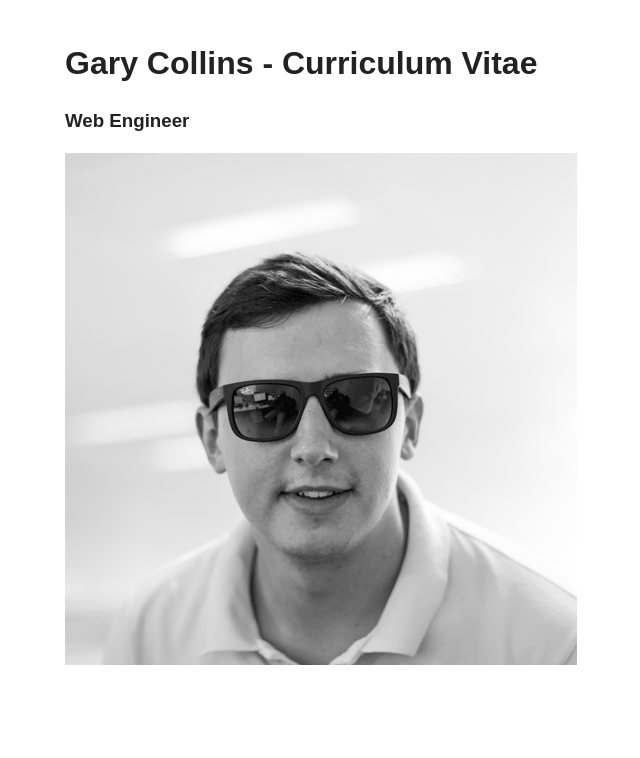
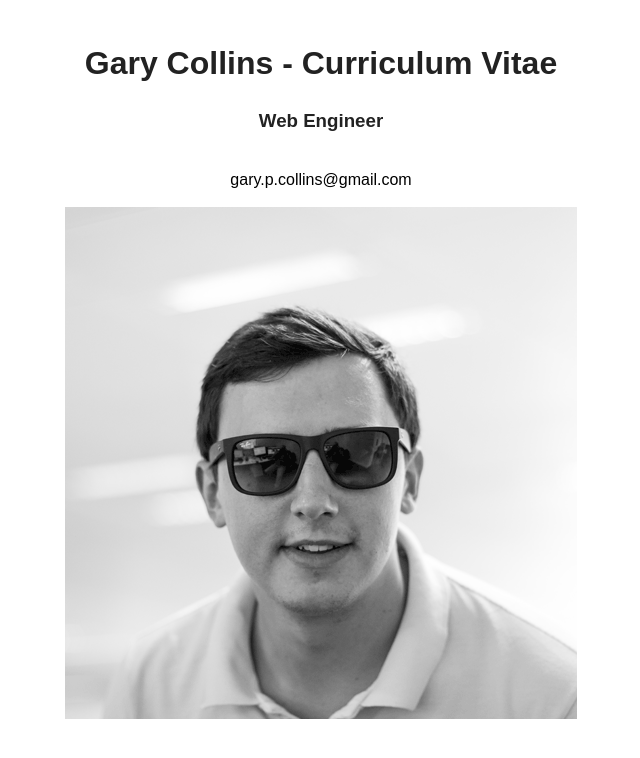
Before and after one commit to Gazzinho/garycollinscv, a plain HTML site: page index.html in a window 1280 px wide. Shown: the whole page, without its empty margins (319-959 px from the left). Drawn offline with nearby package versions, Linux system fonts and the light colour scheme.

Commit message:
Basic styles + email address
Addded email address and basic styling

```diff
--- a/css/cv.css
+++ b/css/cv.css
@@ -4,3 +4,21 @@
   margin-top: 20px;
   margin-bottom: 20px;
 }
+
+a, a:hover, a:visited, a:active {
+  color: #000;
+  text-decoration: none;
+}
+
+.main-title {
+  text-align: center;
+}
+
+.occupation {
+  text-align: center;
+}
+
+.contact {
+  display: table;
+  margin: 0 auto;
+}
--- a/index.html
+++ b/index.html
@@ -27,6 +27,10 @@
 
             <h1 class="main-title">Gary Collins - Curriculum Vitae</h1>
             <h3 class="occupation">Web Engineer</h3>
+            <section class="contact">
+                <p class="email"><a href="mailto:gary.p.collins@gmail.com">gary.p.collins@gmail.com</a></p>
+            </section>
+
 
             <section class="intro">
                 <img src="img/profile_office_sunglasses_bw_web_sq__512x512.png" width="512" height="512"/>
```
Also changed, not shown: 1 other file.
